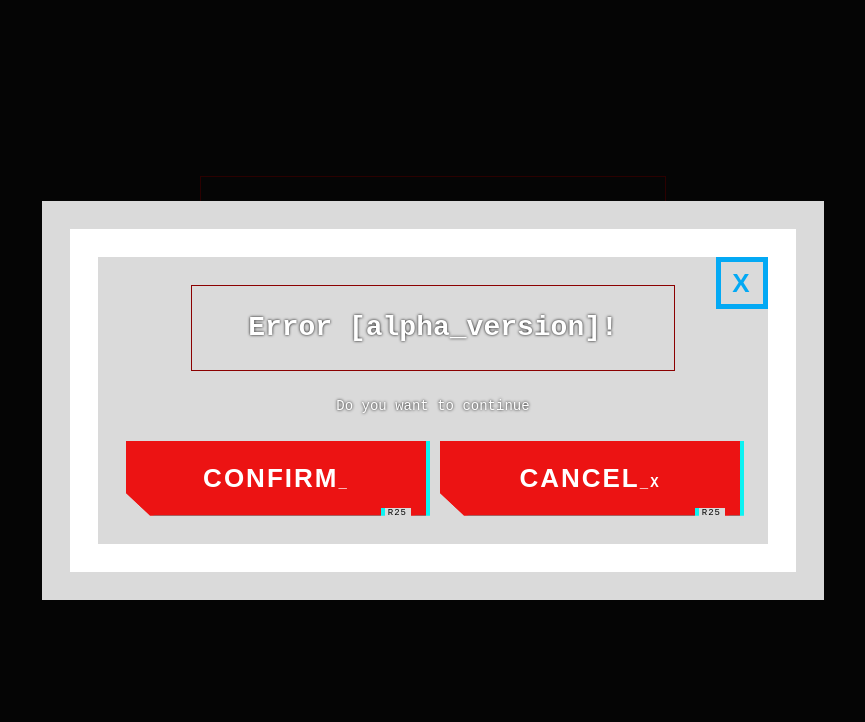
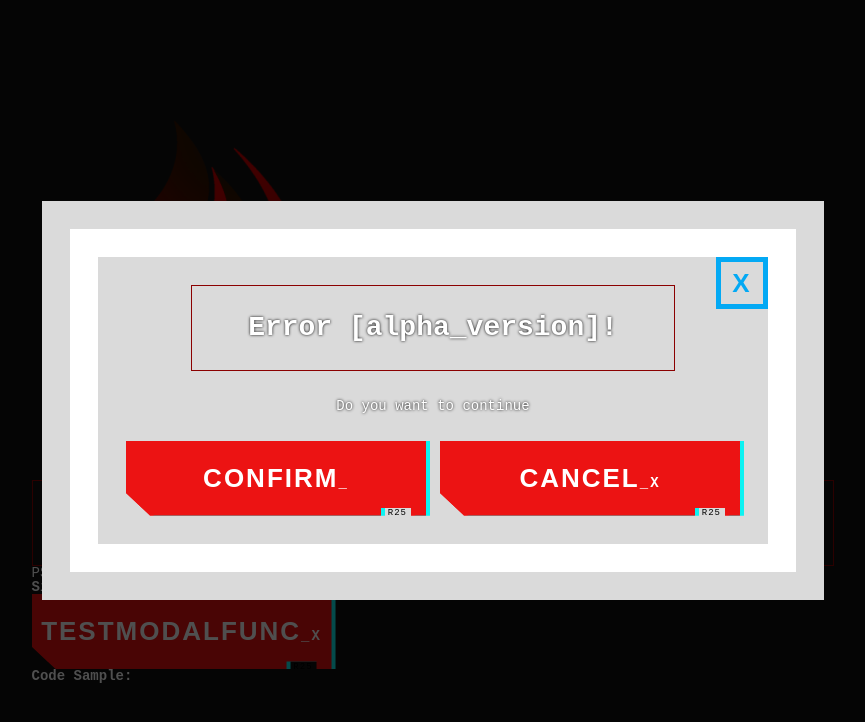
Before and after one commit to MyUserNameIsMyUserName/EdgyModal.js, a website: page SOURCE/static/index.html in a window 1280 px wide. Shown: the whole page, without its empty margins (207-1072 px from the left). Drawn offline with nearby package versions, Linux system fonts and the light colour scheme; files that its build step writes are made by us from their sources; files whose address does not match are found by name.

Commit message:
yea more

```diff
--- a/SOURCE/app/scripts/edgy_modal.js
+++ b/SOURCE/app/scripts/edgy_modal.js
@@ -3,6 +3,13 @@
   // CREATE MODAL CONTAINER/ROOT DIV
   var newModal = document.createElement("div");
   newModal.classList.add("ao_modal");
+
+  // MODAL OVERLAY ...>>>
+  if (data.overlay === true){
+    var newModalOverlay = document.createElement("div");
+    newModalOverlay.classList.add("ao_modal_overlay");
+  }
+  // END MODAL OVERLAY
 
   // MODAL CONTENT CONATINER
   // Info:
@@ -61,6 +68,11 @@
     newModalButtonCLOSE.appendChild(document.createTextNode("X"));
   }
 
+  // Append ovelay
+  if (typeof(newModalOverlay) !== "undefined"){
+    newModal.appendChild(newModalOverlay);
+  }
+
   // Appending buttons to their container.
   newModalButtons.appendChild(newModalButton);
   newModalButtons.appendChild(newModalButtonCancel);
@@ -70,7 +82,7 @@
   newModalInner.appendChild(newModalText);
   newModalInner.appendChild(newModalButtons);
 
-  if (typeof(newModalButtonCLOSE) !== undefined){
+  if (typeof(newModalButtonCLOSE) !== "undefined"){
     newModalInner.appendChild(newModalButtonCLOSE);
   }
 
@@ -82,6 +94,20 @@
   // Being last thing in document makes it easier to show as an overlay
   // covering everything before it.
   document.body.appendChild(newModal);
+
+  newModalButton.onclick = function() {
+    console.log("CONFIRM Button Press");
+    newModal.remove();
+  }
+  newModalButtonCancel.onclick = function() {
+    console.log("Cancel Button Press");
+    newModal.remove();
+  }
+
+  newModalButtonCLOSE.onclick = function(){
+    console.log("CLOSE Button Press");
+    newModal.remove();
+  }
 }
 
 //TEST MODAL
--- a/SOURCE/static/index.html
+++ b/SOURCE/static/index.html
@@ -8,8 +8,30 @@
   </head>
   <body>
     <div id="app">
-      <h1>Welcome and have fun!</h1>
-      <img src="/assets/img/logo.png" />
+      <div class="app_section">
+        <img src="/assets/img/logo.png" />
+        <h1>Welcome to EdgyModal...hope you have fun!</h1>
+        <p>PSsss....it's all free to play so join in...:D</p>
+      </div>
+      <div class="app_section">
+        <div class="sec_half">
+          <h2>Simple sample test modal</h2>
+          <button class="cybr-btn"  onclick="testModalFunc()">
+            TestModalFunc<span aria-hidden>_X</span>
+            <span aria-hidden class="cybr-btn__glitch">TestModalFunc_</span>
+            <span aria-hidden class="cybr-btn__tag">R25</span>
+          </button>
+        </div>
+        <div class="sec_half">
+          <h4>Code Sample:</h4>
+          <div class="code_space">
+
+          </div>
+        </div>
+      </div>
+      <div class="app_section">
+
+      </div>
     </div>
     <script src="/app.js"></script>
     <script src="/scripts/edgy_modal.js"></script>
```
